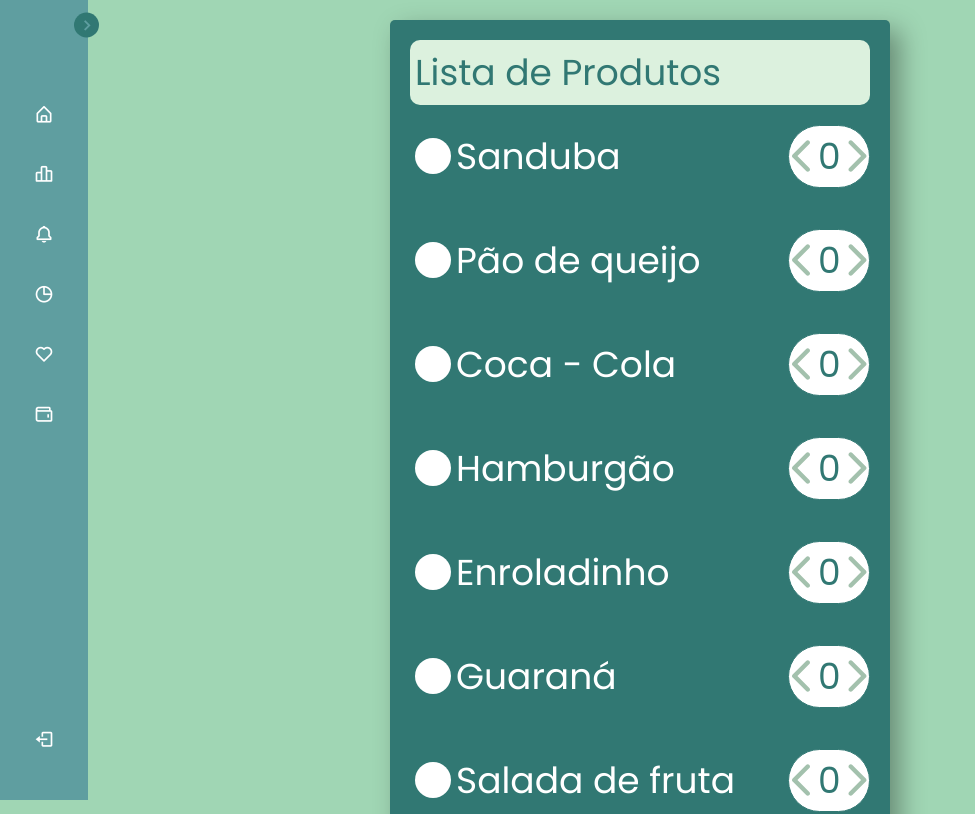
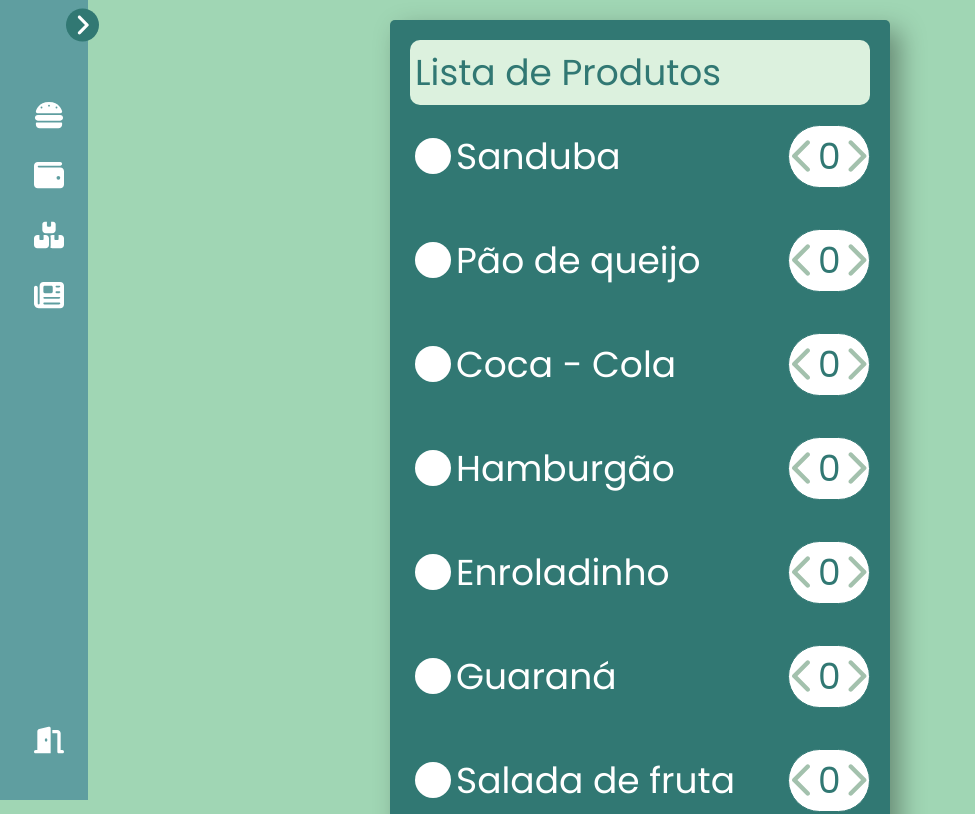
Before and after one commit to enricopizzol/natus-rest, a React (Create React App) app: page / in a window 1280 px wide. Shown: the top 814 px of the page, without its empty margins (0-975 px from the left). Built offline with nearby package versions, Linux system fonts and the light colour scheme.

Commit message:
Sidebar adaptada para NatusRest

```diff
--- a/src/components/sidebar/sidebar.css
+++ b/src/components/sidebar/sidebar.css
@@ -61,12 +61,14 @@ body{
 
 .sidebar header .image,
 .sidebar .icon{
-    min-width: 60px;
+    width: 30px;
+    padding-left:20px;
+    padding-right:20px;
     border-radius: 6px;
 }
 
 .sidebar .icon{
-    min-width: 60px;
+    width: 30px;
     border-radius: 6px;
     height: 100%;
     display: flex;
@@ -102,7 +104,7 @@ body{
 }
 .sidebar header .logo-text{
     display: flex;
-    flex-direction: column;
+    flex-direction: row;
 }
 header .image-text .name {
     margin-top: 2px;
@@ -129,13 +131,14 @@ header .image-text .profession{
 
 .sidebar header .toggle{
     position: absolute;
+    padding: 4px;
     top: 50%;
     right: -25px;
     transform: translateY(-50%) rotate(180deg);
     height: 25px;
     width: 25px;
     background-color: var(--primary-color);
-    color: var(--sidebar-color);
+    color: var(--text-color);
     border-radius: 50%;
     display: flex;
     align-items: center;
--- a/src/components/sidebar/sidebar.js
+++ b/src/components/sidebar/sidebar.js
@@ -1,4 +1,13 @@
-import React, { useState, useRef } from "react";
+import React, { useState } from "react";
+import { FontAwesomeIcon } from "@fortawesome/react-fontawesome";
+import {
+    faLeaf,
+    faAngleRight,
+    faBurger,
+    faWallet,
+    faBoxesStacked,
+    faNewspaper,
+    faDoorOpen } from "@fortawesome/free-solid-svg-icons";
 import "./sidebar.css";
 
 const SideBar = () => {
@@ -11,19 +20,16 @@ const SideBar = () => {
 
     return(
         <>
-            <link href='https://unpkg.com/boxicons@2.1.1/css/boxicons.min.css' rel='stylesheet'/>
             <nav className={"sidebar" + (sideBarExpanded ? "" : " close")}>
                 <header>
                     <div className="image-text">
-                        <span className="image">
-                            {/*<img src="logo.png" alt="">*/}
-                        </span>
 
                         <div className="text logo-text">
+                            <FontAwesomeIcon className="icon" icon={faLeaf} />
                             <span className="name">NatusRest</span>
                         </div>
                     </div>
-                    <i className='bx bx-chevron-right toggle' onClick = {() => toggleSideBar(sideBarExpanded)} ></i>
+                    <FontAwesomeIcon className = "toggle" icon = {faAngleRight} onClick = {() => toggleSideBar(sideBarExpanded)}/>
                 </header>
 
                 <div className="menu-bar">
@@ -32,53 +38,38 @@ const SideBar = () => {
                         <ul className="menu-links">
                             <li className="nav-link">
                                 <a href="#">
-                                    <i className='bx bx-home-alt icon' ></i>
-                                    <span className="text nav-text">Dashboard</span>
+                                    <FontAwesomeIcon className="icon" icon={faBurger} />
+                                    <span className="text nav-text">Cardápio</span>
                                 </a>
                             </li>
 
                             <li className="nav-link">
                                 <a href="#">
-                                    <i className='bx bx-bar-chart-alt-2 icon' ></i>
-                                    <span className="text nav-text">Revenue</span>
+                                    <FontAwesomeIcon className="icon" icon={faWallet} />
+                                    <span className="text nav-text">Saldo</span>
                                 </a>
                             </li>
 
                             <li className="nav-link">
                                 <a href="#">
-                                    <i className='bx bx-bell icon'></i>
-                                    <span className="text nav-text">Notifications</span>
+                                    <FontAwesomeIcon className="icon" icon={faBoxesStacked} />
+                                    <span className="text nav-text">Estoque</span>
                                 </a>
                             </li>
 
                             <li className="nav-link">
                                 <a href="#">
-                                    <i className='bx bx-pie-chart-alt icon' ></i>
-                                    <span className="text nav-text">Analytics</span>
+                                    <FontAwesomeIcon className="icon" icon={faNewspaper} />
+                                    <span className="text nav-text">Relatórios</span>
                                 </a>
                             </li>
-
-                            <li className="nav-link">
-                                <a href="#">
-                                    <i className='bx bx-heart icon' ></i>
-                                    <span className="text nav-text">Likes</span>
-                                </a>
-                            </li>
-
-                            <li className="nav-link">
-                                <a href="#">
-                                    <i className='bx bx-wallet icon' ></i>
-                                    <span className="text nav-text">Wallets</span>
-                                </a>
-                            </li>
-
                         </ul>
                     </div>
 
                     <div className="bottom-content">
                         <li className="">
                             <a href="#">
-                                <i className='bx bx-log-out icon' ></i>
+                                <FontAwesomeIcon className="icon" icon={faDoorOpen} />
                                 <span className="text nav-text">Logout</span>
                             </a>
                         </li>
```
